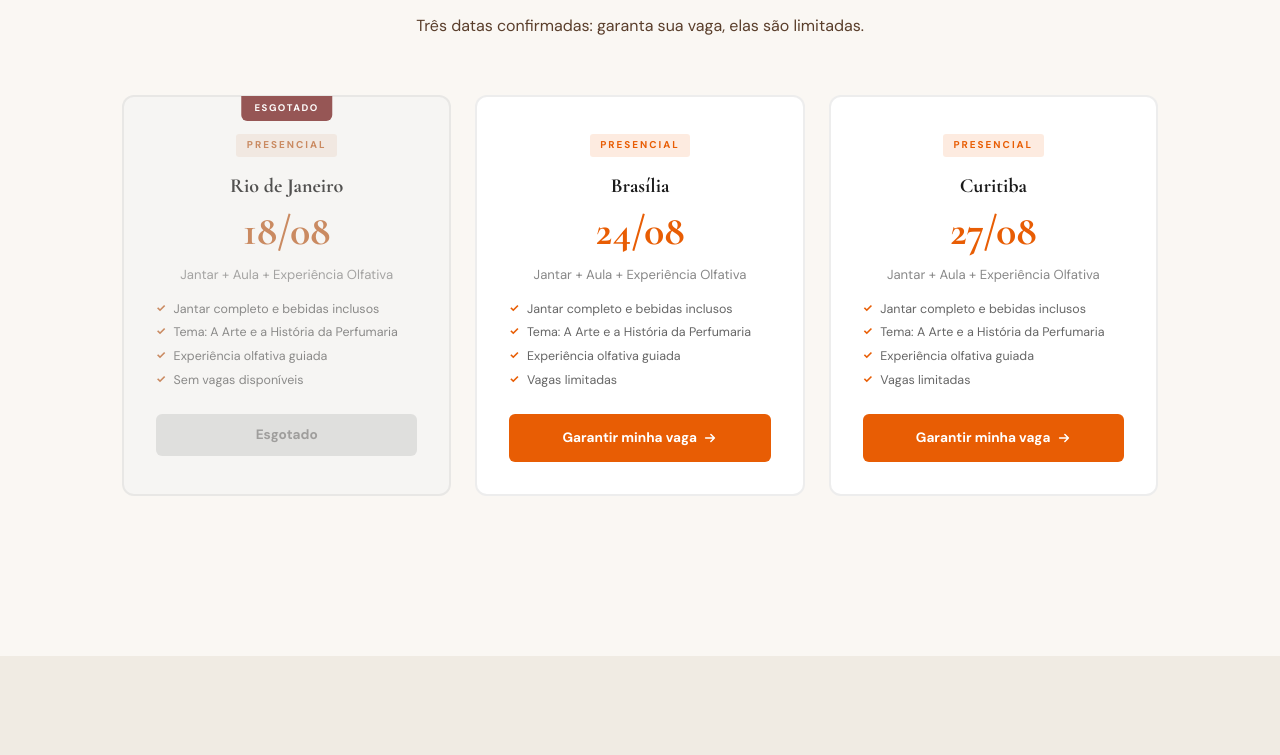
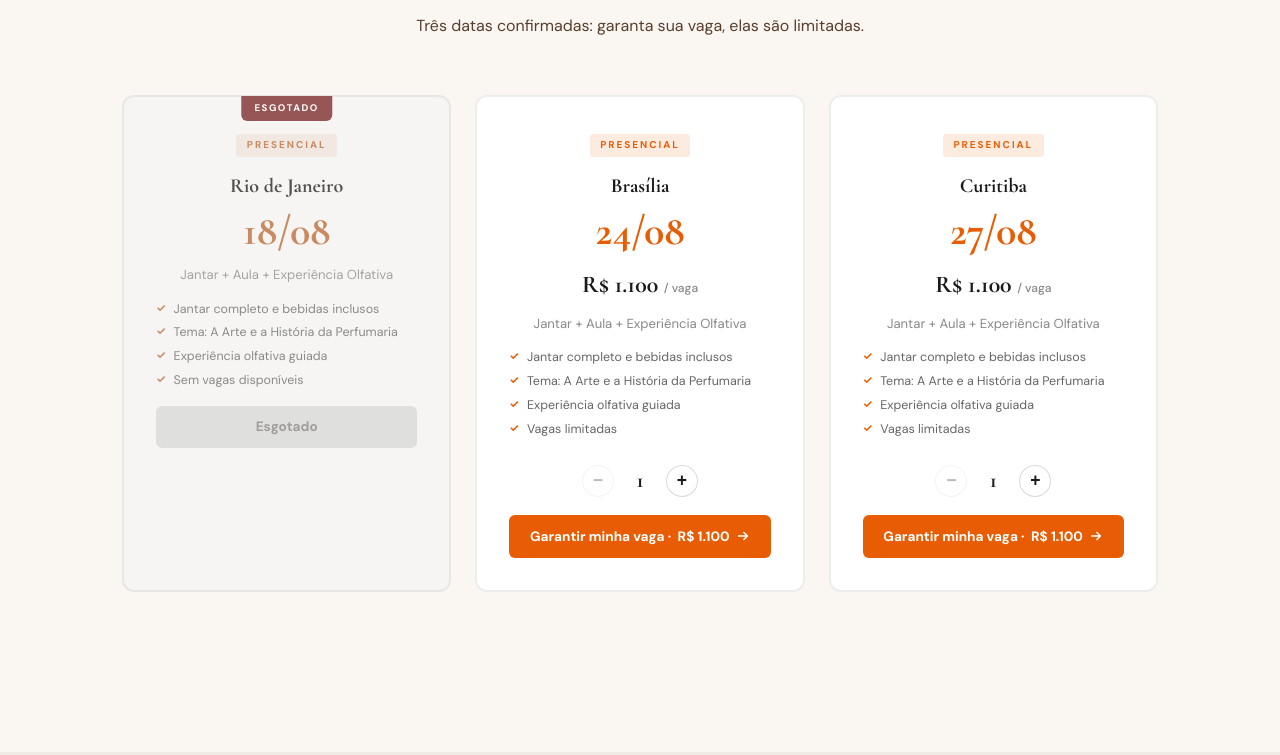
Before and after one commit to vguerise/vguerise, a website: page jantarolfativo/index.html in a window 1280 px wide. Shown: the part 3621-4376 px from the top of the page. Drawn offline with nearby package versions, Linux system fonts and the light colour scheme; a web font is replaced by a local one.

Commit message:
Adiciona preco, contador de vagas e checkout dinamico via Worker (Mercado Pago)

```diff
--- a/jantarolfativo/index.html
+++ b/jantarolfativo/index.html
@@ -326,6 +326,28 @@
             color: #1A1A1A; margin-bottom: 0.4rem;
         }
         .formato-desc { font-size: 0.82rem; color: #888; margin-bottom: 1rem; line-height: 1.5; }
+        .formato-preco {
+            font-family: 'Cormorant Garamond', serif; font-size: 1.5rem; font-weight: 700;
+            color: #1A1A1A; margin: 0.25rem 0 0.5rem;
+        }
+        .formato-preco span { font-family: 'DM Sans', sans-serif; font-size: 0.75rem; font-weight: 500; color: #888; }
+        .formato-qtd {
+            display: flex; align-items: center; justify-content: center; gap: 1rem;
+            margin-top: 1.5rem;
+        }
+        .qtd-btn {
+            width: 32px; height: 32px; border-radius: 50%;
+            border: 1.5px solid rgba(0,0,0,0.15); background: var(--white);
+            color: #1A1A1A; font-size: 1.1rem; font-weight: 700; line-height: 1;
+            cursor: pointer; display: flex; align-items: center; justify-content: center;
+            transition: border-color 0.2s, color 0.2s;
+        }
+        .qtd-btn:hover { border-color: var(--orange); color: var(--orange); }
+        .qtd-btn:disabled { opacity: 0.3; cursor: not-allowed; }
+        .formato-qtd-valor {
+            font-family: 'Cormorant Garamond', serif; font-size: 1.35rem; font-weight: 700;
+            min-width: 20px; text-align: center; color: #1A1A1A;
+        }
         .agenda-data {
             font-family: 'Cormorant Garamond', serif; font-size: 2.6rem; font-weight: 700;
             color: var(--orange); line-height: 1; margin: 0.5rem 0 0.75rem;
@@ -344,7 +366,7 @@
         }
         .formato-cta {
             display: flex; align-items: center; justify-content: center; gap: 0.4rem;
-            width: 100%; margin-top: 1.5rem;
+            width: 100%; margin-top: 1rem;
             background: var(--orange); color: var(--white);
             font-family: 'DM Sans', sans-serif; font-size: 0.85rem; font-weight: 700;
             padding: 0.8rem 1rem; border-radius: 6px; border: none;
@@ -739,10 +761,11 @@
                     </ul>
                     <button class="formato-cta" disabled>Esgotado</button>
                 </div>
-                <div class="formato-card">
+                <div class="formato-card" data-checkout-card data-cidade="Brasília">
                     <span class="formato-tag">Presencial</span>
                     <div class="formato-nome">Brasília</div>
                     <div class="agenda-data">24/08</div>
+                    <div class="formato-preco">R$ 1.100 <span>/ vaga</span></div>
                     <div class="formato-desc">Jantar + Aula + Experiência Olfativa</div>
                     <ul class="formato-lista">
                         <li>Jantar completo e bebidas inclusos</li>
@@ -750,17 +773,23 @@
                         <li>Experiência olfativa guiada</li>
                         <li>Vagas limitadas</li>
                     </ul>
-                    <a class="formato-cta" data-cidade="Brasília" href="#agenda" target="_blank" rel="noopener">
-                        Garantir minha vaga
+                    <div class="formato-qtd">
+                        <button type="button" class="qtd-btn" data-qtd-menos aria-label="Diminuir quantidade">−</button>
+                        <span class="formato-qtd-valor" data-qtd-valor>1</span>
+                        <button type="button" class="qtd-btn" data-qtd-mais aria-label="Aumentar quantidade">+</button>
+                    </div>
+                    <button type="button" class="formato-cta" data-checkout-btn>
+                        Garantir minha vaga · <span data-subtotal>R$ 1.100</span>
                         <svg width="14" height="14" viewBox="0 0 16 16" fill="none">
                             <path d="M3 8h10M9 4l4 4-4 4" stroke="currentColor" stroke-width="1.8" stroke-linecap="round" stroke-linejoin="round"/>
                         </svg>
-                    </a>
+                    </button>
                 </div>
-                <div class="formato-card">
+                <div class="formato-card" data-checkout-card data-cidade="Curitiba">
                     <span class="formato-tag">Presencial</span>
                     <div class="formato-nome">Curitiba</div>
                     <div class="agenda-data">27/08</div>
+                    <div class="formato-preco">R$ 1.100 <span>/ vaga</span></div>
                     <div class="formato-desc">Jantar + Aula + Experiência Olfativa</div>
                     <ul class="formato-lista">
                         <li>Jantar completo e bebidas inclusos</li>
@@ -768,12 +797,17 @@
                         <li>Experiência olfativa guiada</li>
                         <li>Vagas limitadas</li>
                     </ul>
-                    <a class="formato-cta" data-cidade="Curitiba" href="#agenda" target="_blank" rel="noopener">
-                        Garantir minha vaga
+                    <div class="formato-qtd">
+                        <button type="button" class="qtd-btn" data-qtd-menos aria-label="Diminuir quantidade">−</button>
+                        <span class="formato-qtd-valor" data-qtd-valor>1</span>
+                        <button type="button" class="qtd-btn" data-qtd-mais aria-label="Aumentar quantidade">+</button>
+                    </div>
+                    <button type="button" class="formato-cta" data-checkout-btn>
+                        Garantir minha vaga · <span data-subtotal>R$ 1.100</span>
                         <svg width="14" height="14" viewBox="0 0 16 16" fill="none">
                             <path d="M3 8h10M9 4l4 4-4 4" stroke="currentColor" stroke-width="1.8" stroke-linecap="round" stroke-linejoin="round"/>
                         </svg>
-                    </a>
+                    </button>
                 </div>
             </div>
         </div>
@@ -868,29 +902,56 @@
             a.addEventListener('click', function() { links.classList.remove('open'); });
         });
 
-        // ==== CONFIG: agenda e links de pagamento por cidade ====
-        // Troque apenas "link_pagamento" pela URL do checkout (Mercado Pago / Pagar.me) de cada cidade.
-        // vagas: 0 = esgotado (mantenha o card e a option correspondentes marcados como esgotado no HTML acima).
-        var AGENDA_JANTAR = {
-            'Rio de Janeiro': { data: '18/08', vagas: 0,    link_pagamento: '' },
-            'Brasília':       { data: '24/08', vagas: null, link_pagamento: 'https://mpago.la/18KMwwh' },
-            'Curitiba':       { data: '27/08', vagas: null, link_pagamento: 'https://mpago.la/2QubD7C' }
-        };
+        // ==== CONFIG: carrinho de vagas do Jantar Olfativo ====
+        var CHECKOUT_WORKER_URL = 'https://jantar-checkout.jantar-checkout.workers.dev/checkout';
+        var PRECO_POR_VAGA = 1100; // deve ser igual ao PRECO_POR_VAGA do worker (workers/jantar-checkout/worker.js)
+        var QUANTIDADE_MAXIMA = 6;
 
-        // Liga cada botão "Garantir minha vaga" dos cards ao link de pagamento da cidade
-        document.querySelectorAll('.formato-cta[data-cidade]').forEach(function(cta) {
-            var cidade = cta.getAttribute('data-cidade');
-            var info = AGENDA_JANTAR[cidade];
-            if (!info || !info.link_pagamento) {
-                cta.addEventListener('click', function(e) {
-                    e.preventDefault();
-                    alert('Link de pagamento ainda não configurado para ' + cidade + '.');
-                });
-                return;
+        function formatarReais(valor) {
+            return 'R$ ' + valor.toLocaleString('pt-BR');
+        }
+
+        document.querySelectorAll('[data-checkout-card]').forEach(function(card) {
+            var cidade = card.getAttribute('data-cidade');
+            var qtdValor = card.querySelector('[data-qtd-valor]');
+            var subtotalEl = card.querySelector('[data-subtotal]');
+            var btnMenos = card.querySelector('[data-qtd-menos]');
+            var btnMais = card.querySelector('[data-qtd-mais]');
+            var btnCheckout = card.querySelector('[data-checkout-btn]');
+            var qtd = 1;
+
+            function atualizar() {
+                qtdValor.textContent = qtd;
+                subtotalEl.textContent = formatarReais(qtd * PRECO_POR_VAGA);
+                btnMenos.disabled = qtd <= 1;
+                btnMais.disabled = qtd >= QUANTIDADE_MAXIMA;
             }
-            cta.href = info.link_pagamento;
-            cta.addEventListener('click', function() {
-                if (typeof fbq !== 'undefined') fbq('track', 'InitiateCheckout');
+
+            btnMenos.addEventListener('click', function() { if (qtd > 1) { qtd--; atualizar(); } });
+            btnMais.addEventListener('click', function() { if (qtd < QUANTIDADE_MAXIMA) { qtd++; atualizar(); } });
+            atualizar();
+
+            btnCheckout.addEventListener('click', function() {
+                btnCheckout.disabled = true;
+                var textoOriginal = btnCheckout.innerHTML;
+                btnCheckout.textContent = 'Processando...';
+
+                fetch(CHECKOUT_WORKER_URL, {
+                    method: 'POST',
+                    headers: { 'Content-Type': 'application/json' },
+                    body: JSON.stringify({ cidade: cidade, quantidade: qtd })
+                })
+                    .then(function(res) { return res.json(); })
+                    .then(function(data) {
+                        if (!data.init_point) throw new Error(data.error || 'Erro desconhecido');
+                        if (typeof fbq !== 'undefined') fbq('track', 'InitiateCheckout', { value: qtd * PRECO_POR_VAGA, currency: 'BRL' });
+                        window.location.href = data.init_point;
+                    })
+                    .catch(function(err) {
+                        alert('Não foi possível abrir o pagamento. Tente novamente em instantes.\n(' + err.message + ')');
+                        btnCheckout.disabled = false;
+                        btnCheckout.innerHTML = textoOriginal;
+                    });
             });
         });
 
```
